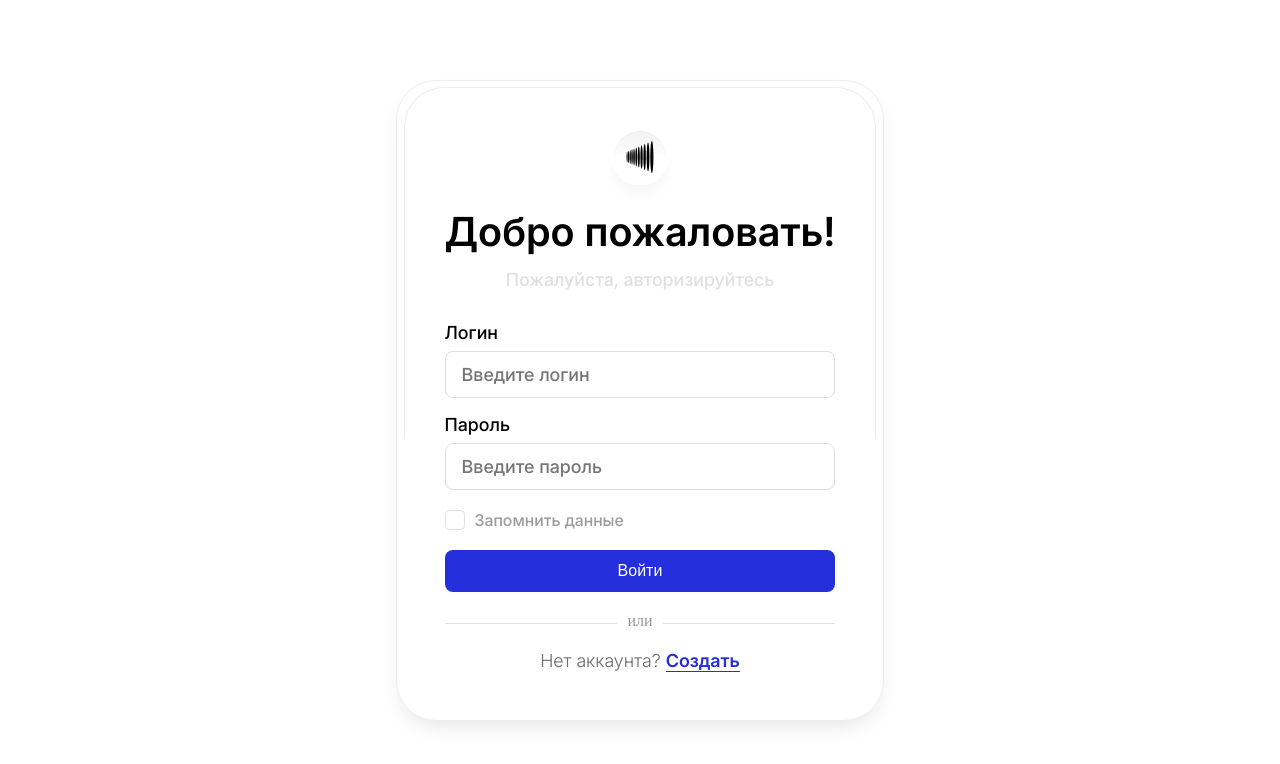
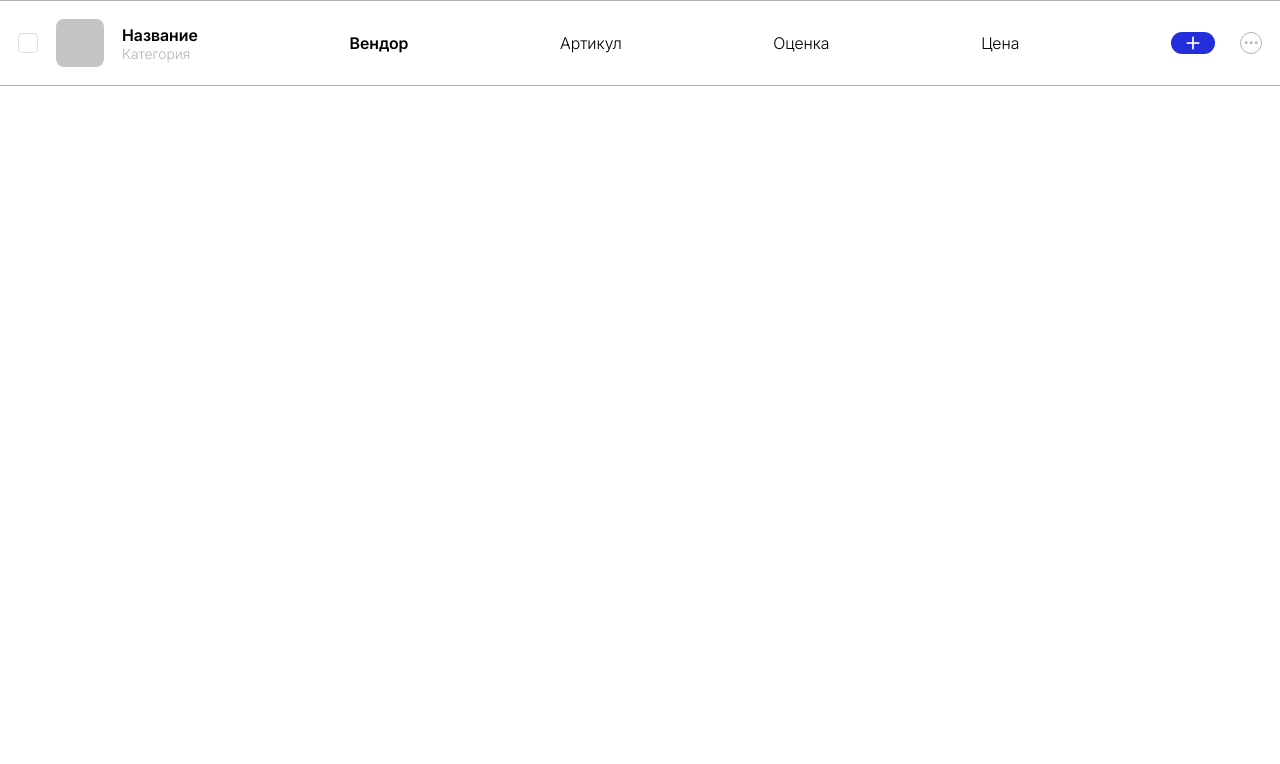
Before and after one commit to ZerruKun/aiti_guru_test, a React (Vite) app: page / in a window 1280 px wide. Shown: the top 764 px of the page. Built offline with nearby package versions, Linux system fonts and the light colour scheme.

Commit message:
Base Product.tsx layout

```diff
--- a/src/App.tsx
+++ b/src/App.tsx
@@ -1,9 +1,9 @@
-import AuthPage from "./pages/AuthPage";
+import Product from "./components/Product";
 
 const App = () => {
   return (
     <div>
-      <AuthPage />
+      <Product />
     </div>
   );
 };
--- /dev/null
+++ b/src/components/Product.tsx
@@ -0,0 +1,34 @@
+import styles from "../styles/modules/Product.module.css";
+
+const Product = () => {
+  return (
+    <div className={styles.general}>
+      <div className={styles.product}>
+        <label className={styles.checkbox} htmlFor="check">
+          <input
+            type="checkbox"
+            id="check"
+            name="check"
+            className={styles.checkboxInput}
+          />
+          <span className={styles.checkboxCustom}></span>
+        </label>
+        <span className={styles.greySquere}></span>
+        <div className={styles.commodity}>
+          <span className={styles.name}>Название</span>
+          <span className={styles.category}>Категория</span>
+        </div>
+      </div>
+      <span className={styles.vendor}>Вендор</span>
+      <span className={styles.article}>Артикул</span>
+      <span className={styles.rating}>Оценка</span>
+      <span className={styles.price}>Цена</span>
+      <div className={styles.buttons}>
+        <button className={styles.plusButton}>+</button>
+        <button className={styles.dotesButton}>...</button>
+      </div>
+    </div>
+  );
+};
+
+export default Product;
--- /dev/null
+++ b/src/components/Products.tsx
@@ -0,0 +1,5 @@
+const Products = () => {
+  return <div></div>;
+};
+
+export default Products;
--- /dev/null
+++ b/src/styles/modules/Product.module.css
@@ -0,0 +1,177 @@
+@font-face {
+    font-family: 'Inter';
+    src: url('../fonts/Inter_18pt-Light.ttf') format('truetype');
+    font-weight: 300;
+    font-style: normal;
+}
+
+@font-face {
+    font-family: 'Inter';
+    src: url('../fonts/Inter_18pt-Medium.ttf') format('truetype');
+    font-weight: 500;
+    font-style: normal;
+}
+
+@font-face {
+    font-family: 'Inter';
+    src: url('../fonts/Inter_18pt-SemiBold.ttf') format('truetype');
+    font-weight: 600;
+    font-style: normal;
+}
+
+.general {
+    display: flex;
+    flex-direction: row;
+    justify-content: space-between;
+    align-items: center;
+    max-width: 1600px;
+    padding: 18px;
+    border-top: 1px solid #B2B3B9;
+    border-bottom: 1px solid #B2B3B9;
+    user-select: none;
+    -webkit-user-select: none;
+}
+
+.product {
+    display: flex;
+    flex-direction: row;
+    align-items: center;
+}
+
+.checkbox {
+    display: inline-flex;
+    align-items: center;
+    gap: 10px;
+    cursor: pointer;
+    user-select: none;
+}
+
+.checkboxInput {
+    position: absolute;
+    opacity: 0;
+    cursor: pointer;
+    height: 0;
+    width: 0;
+}
+
+.checkboxCustom {
+    width: 20px;
+    height: 20px;
+    border: 1px solid #E0E0E0;
+    border-radius: 4px;
+    background-color: #FFF;
+    flex-shrink: 0;
+    position: relative;
+    transition: all 0.2s;
+    display: flex;
+    align-items: center;
+    justify-content: center;
+}
+
+.checkboxInput:checked + .checkboxCustom {
+    background-color: #242EDB;
+    border-color: #242EDB;
+}
+
+.checkboxInput:hover + .checkboxCustom{
+    border-color: #B2B3B9;
+}
+
+.checkboxInput:checked + .checkboxCustom::after {
+    content: '✓';
+    color: #FFF;
+    font-size: 12px;
+    font-weight: bold;
+}
+
+.checkboxInput:focus + .checkboxCustom {
+    box-shadow: 0 0 0 2px rgba(0, 123, 255, 0.25);
+}
+
+.greySquere {
+    width: 48px;
+    height: 48px;
+    background-color: #C4C4C4;
+    border-radius: 8px;
+    margin: 0 18px;
+}
+
+.commodity {
+    display: flex;
+    flex-direction: column;
+}
+
+.name, .vendor {
+    font-family: 'Inter', Roboto, sans-serif;
+    font-size: 16px;
+    font-weight: 600;
+}
+
+.category {
+    font-family: 'Inter', Roboto, sans-serif;
+    font-size: 14px;
+    font-weight: 300;
+    color: #B2B3B9;
+}
+
+.article, .rating, .price {
+    font-family: 'Inter', Roboto, sans-serif;
+    font-size: 16px;
+    font-weight: 300;
+}
+
+.buttons {
+    display: flex;
+    flex-direction: row;
+}
+
+.plusButton {
+    width: 44px;
+    height: 22px;
+    padding: 0 0 3px 0;
+    margin: 0;
+    display: flex;
+    align-items: center;
+    justify-content: center;
+    line-height: 0.85;
+    font-family: 'Inter', Roboto, sans-serif;
+    font-size: 28px;
+    font-weight: 300;
+    border-radius: 16px;
+    color: #FFF;
+    background-color: #242EDB;
+    border: none;
+    cursor: pointer;
+    -webkit-appearance: none;
+    -moz-appearance: none;
+    appearance: none;
+}
+
+.plusButton:hover {
+    background-color: #111672
+}
+
+.dotesButton {
+    width: 22px;
+    height: 22px;
+    padding: 0 2px 17px 0;
+    margin: 0 0 0 25px;
+    display: flex;
+    align-items: center;
+    justify-content: center;
+    line-height: 0.85;
+    font-family: 'Inter', Roboto, sans-serif;
+    font-size: 28px;
+    font-weight: 300;
+    letter-spacing: -2.5px;
+    color:#B2B3B9;
+    border: 1px solid #B2B3B9;
+    border-radius: 500%;
+
+}
+
+.dotesButton:hover {
+    color: #FFF;
+    border: #FFF;
+    background-color: #B2B3B9;
+}
```
Also changed, not shown: src/styles/modules/AuthPage.module.css (indentation only).
